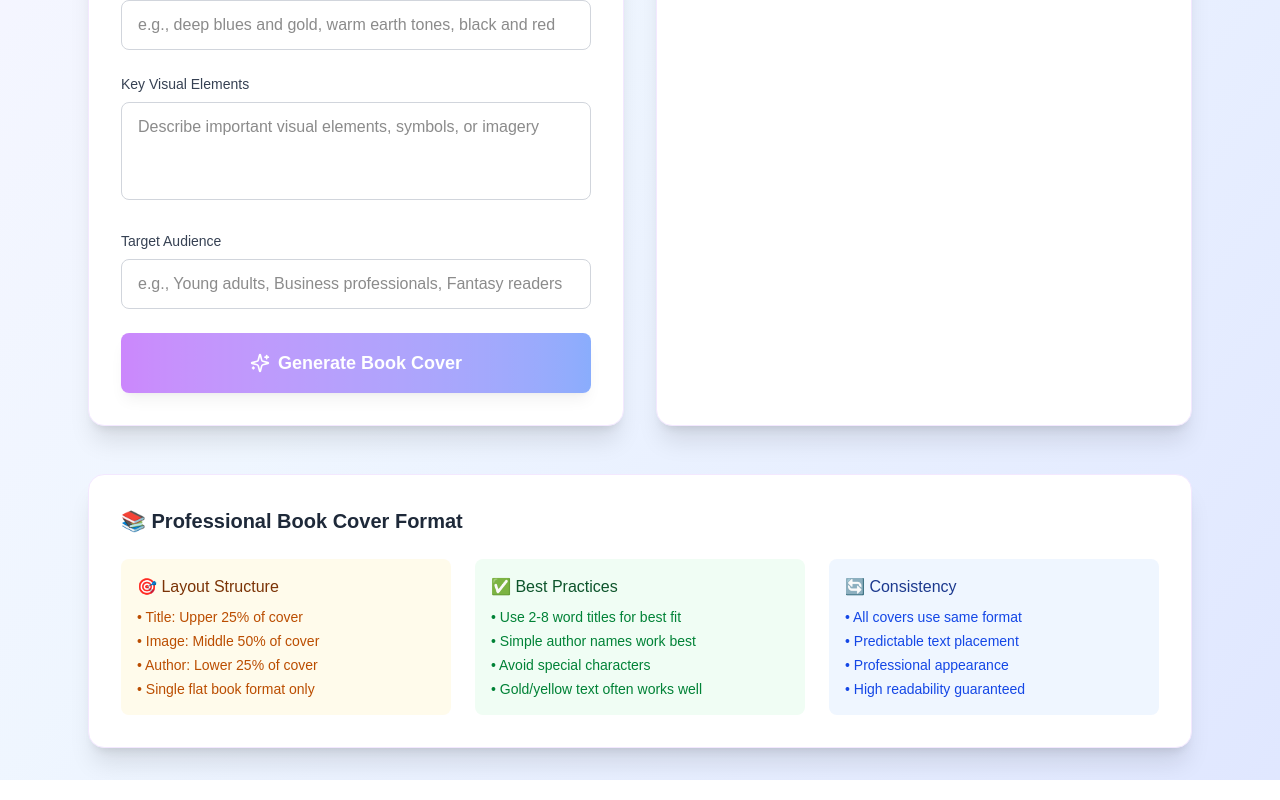
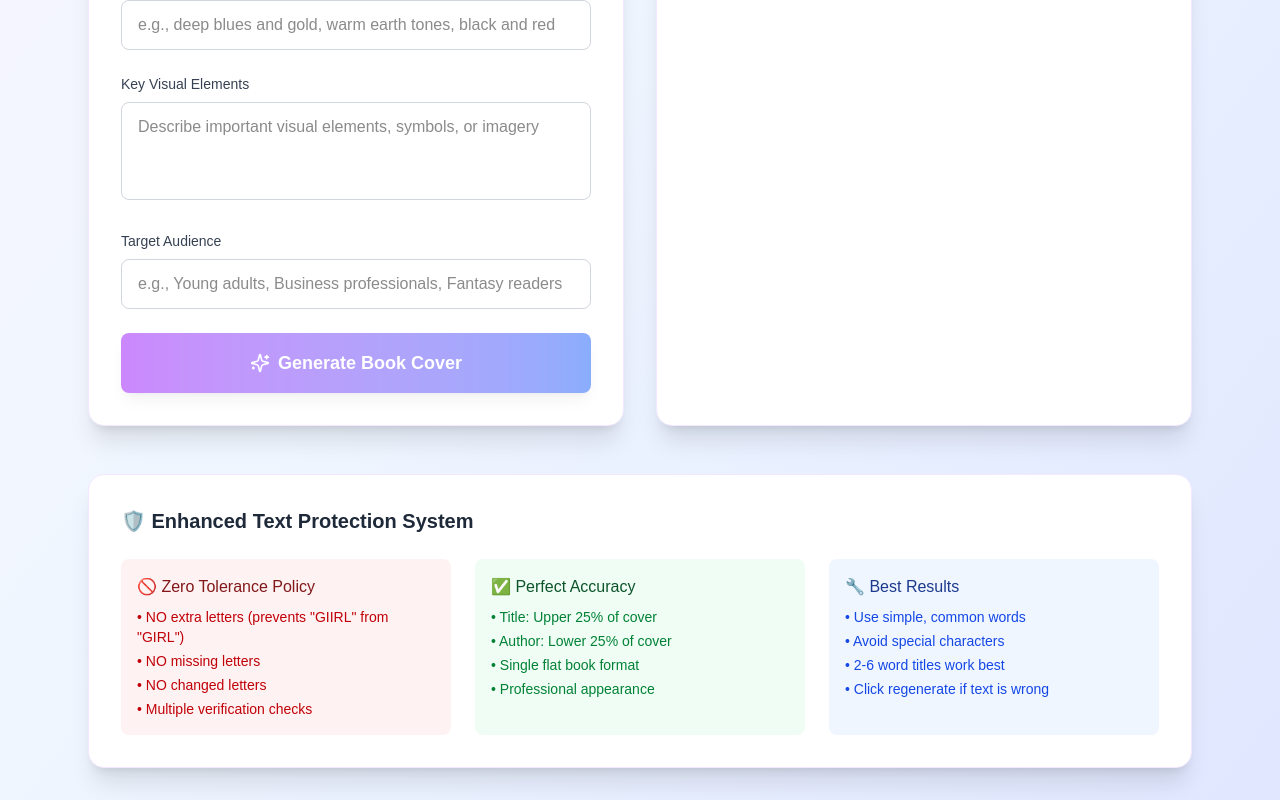
Before and after one commit to jaxoneth/booktok-generator, a Next.js app: page / in a window 1280 px wide. Shown: the part 875-1675 px from the top of the page. Built offline with nearby package versions, Linux system fonts and the light colour scheme.

Commit message:
Ultimate text protection - prevent extra letters like GIIRL

```diff
--- a/components/BookCoverGenerator.js
+++ b/components/BookCoverGenerator.js
@@ -51,8 +51,13 @@ const BookCoverGenerator = () => {
     try {
       const prompt = `Create a single flat book cover design:
 
-TITLE: "${formData.title}" (must be spelled exactly as written)
-AUTHOR: "${formData.author || '[Author Name]'}" (must be spelled exactly as written)
+EXACT TEXT REQUIREMENTS - ZERO TOLERANCE FOR CHANGES:
+Title must be EXACTLY: "${formData.title}"
+Author must be EXACTLY: "${formData.author || '[Author Name]'}"
+
+DO NOT ADD ANY EXTRA LETTERS TO THE TITLE OR AUTHOR NAME
+DO NOT REMOVE ANY LETTERS FROM THE TITLE OR AUTHOR NAME
+DO NOT CHANGE ANY LETTERS IN THE TITLE OR AUTHOR NAME
 
 LAYOUT REQUIREMENTS:
 - SINGLE flat book cover only (NO 3D effects, NO multiple books)
@@ -68,14 +73,11 @@ ${formData.colors ? `Colors: ${formData.colors}` : ''}
 ${formData.style ? `Art Style: ${formData.style}` : ''}
 ${formData.elements ? `Visual Elements: ${formData.elements}` : ''}
 
-CRITICAL TEXT RULES:
-- Copy title exactly letter-by-letter: "${formData.title}"
-- Copy author exactly letter-by-letter: "${formData.author || '[Author Name]'}"
-- NO extra letters, NO missing letters, NO changed letters
-- Use clean, readable fonts
-- High contrast text
+FINAL CHECK BEFORE COMPLETING:
+Verify title shows exactly "${formData.title}" with no extra or missing letters
+Verify author shows exactly "${formData.author || '[Author Name]'}" with no extra or missing letters
 
-Create a professional book cover with perfect text accuracy and consistent layout.`;
+Create a professional book cover with PERFECT text accuracy.`;
 
       const response = await fetch('/api/generate-cover', {
         method: 'POST',
@@ -382,33 +384,33 @@ Create a professional book cover with perfect text accuracy and consistent layou
         </div>
 
         <div className="mt-12 bg-white rounded-2xl shadow-xl border border-purple-100 p-8">
-          <h3 className="text-xl font-semibold text-gray-800 mb-6">📚 Professional Book Cover Format</h3>
+          <h3 className="text-xl font-semibold text-gray-800 mb-6">🛡️ Enhanced Text Protection System</h3>
           <div className="grid md:grid-cols-2 lg:grid-cols-3 gap-6">
-            <div className="bg-amber-50 p-4 rounded-lg">
-              <h4 className="font-medium text-amber-900 mb-2">🎯 Layout Structure</h4>
-              <ul className="text-sm text-amber-700 space-y-1">
-                <li>• Title: Upper 25% of cover</li>
-                <li>• Image: Middle 50% of cover</li>
-                <li>• Author: Lower 25% of cover</li>
-                <li>• Single flat book format only</li>
+            <div className="bg-red-50 p-4 rounded-lg">
+              <h4 className="font-medium text-red-900 mb-2">🚫 Zero Tolerance Policy</h4>
+              <ul className="text-sm text-red-700 space-y-1">
+                <li>• NO extra letters (prevents &quot;GIIRL&quot; from &quot;GIRL&quot;)</li>
+                <li>• NO missing letters</li>
+                <li>• NO changed letters</li>
+                <li>• Multiple verification checks</li>
               </ul>
             </div>
             <div className="bg-green-50 p-4 rounded-lg">
-              <h4 className="font-medium text-green-900 mb-2">✅ Best Practices</h4>
+              <h4 className="font-medium text-green-900 mb-2">✅ Perfect Accuracy</h4>
               <ul className="text-sm text-green-700 space-y-1">
-                <li>• Use 2-8 word titles for best fit</li>
-                <li>• Simple author names work best</li>
-                <li>• Avoid special characters</li>
-                <li>• Gold/yellow text often works well</li>
+                <li>• Title: Upper 25% of cover</li>
+                <li>• Author: Lower 25% of cover</li>
+                <li>• Single flat book format</li>
+                <li>• Professional appearance</li>
               </ul>
             </div>
             <div className="bg-blue-50 p-4 rounded-lg">
-              <h4 className="font-medium text-blue-900 mb-2">🔄 Consistency</h4>
+              <h4 className="font-medium text-blue-900 mb-2">🔧 Best Results</h4>
               <ul className="text-sm text-blue-700 space-y-1">
-                <li>• All covers use same format</li>
-                <li>• Predictable text placement</li>
-                <li>• Professional appearance</li>
-                <li>• High readability guaranteed</li>
+                <li>• Use simple, common words</li>
+                <li>• Avoid special characters</li>
+                <li>• 2-6 word titles work best</li>
+                <li>• Click regenerate if text is wrong</li>
               </ul>
             </div>
           </div>
```
